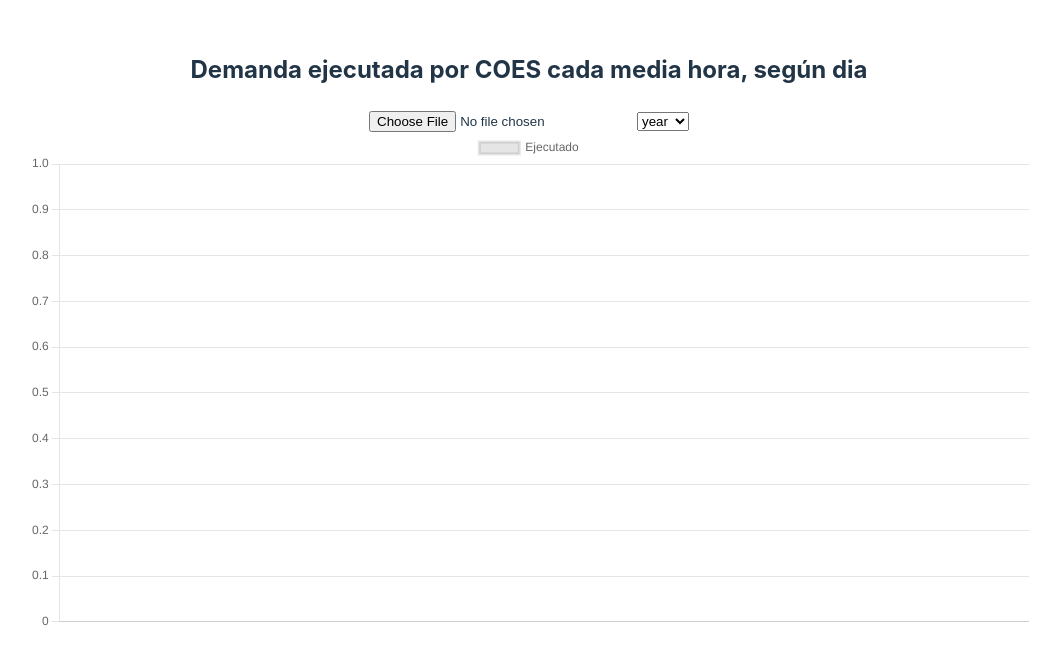
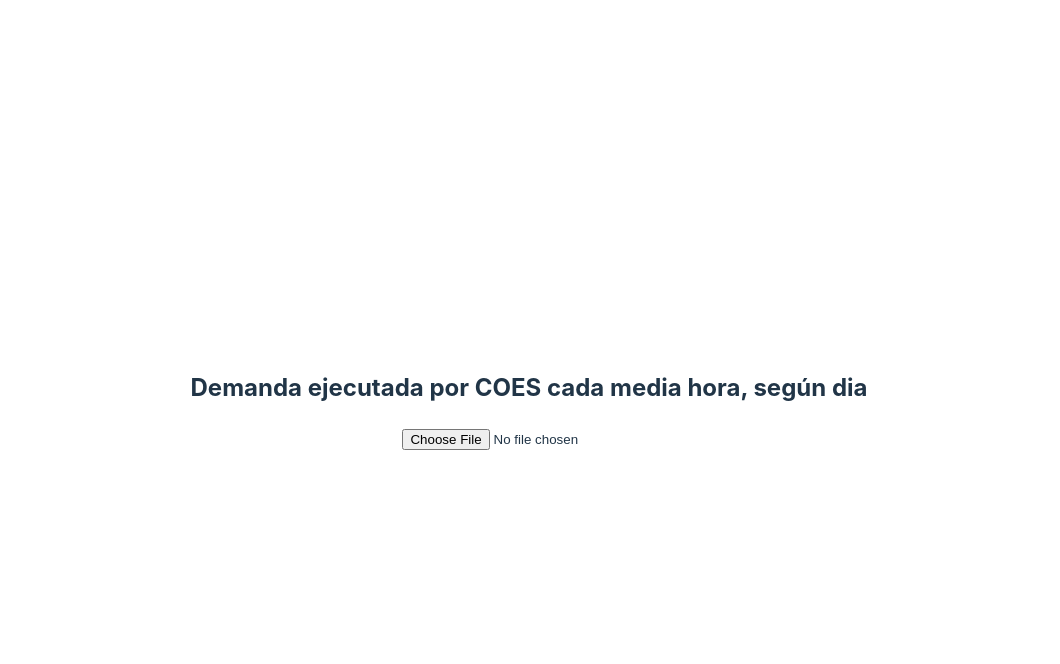
Before and after one commit to marioacaballero/GDx-Solutions-Frontend, a React (Vite) app: page / in a window 1280 px wide. Shown: the top 664 px of the page, without its empty margins (111-1171 px from the left). Built offline with nearby package versions, Linux system fonts and the light colour scheme.

Commit message:
fix display style

```diff
--- a/src/components/home/Home.tsx
+++ b/src/components/home/Home.tsx
@@ -134,6 +134,7 @@
 
       {loading ? <></> : json.length ? "listo!" : "cargando excel..."}
 
+      {json.length ? (
         <select
           onChange={(e) => handleSelectChangeYear(e)}
           style={{ marginLeft: 15 }}
@@ -142,6 +143,9 @@
           <option value={"2022"}>2022</option>
           <option value={"2023"}>2023</option>
         </select>
+      ) : (
+        <></>
+      )}
       {year && (
         <select onChange={(e) => handleSelectChangeMonth(e)}>
           <option value={""}>month</option>
@@ -162,9 +166,11 @@
           ))}
         </select>
       )}
+      {day && (
         <section style={{ width: 1000, height: 800 }}>
           <Line data={myData} />
         </section>
+      )}
     </div>
   );
 }
```
Lines whose indentation alone changed are shown as unchanged.
